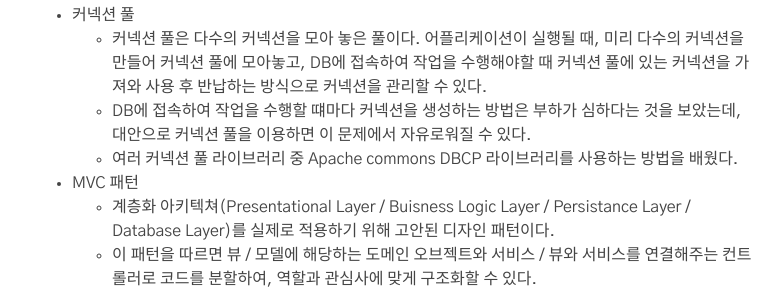
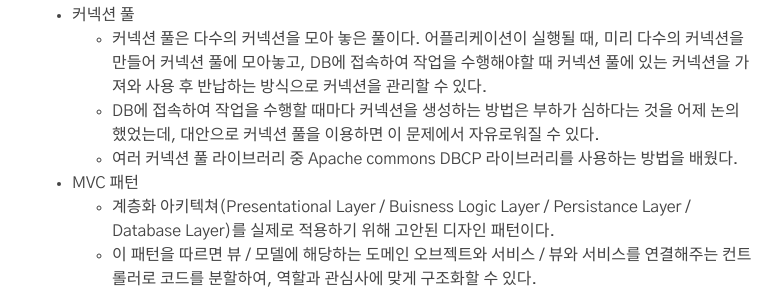
Before and after one commit to 0tak2/T0L, a Jekyll site: the page built from _posts/2022-12-29-2022년-12월-29일의-배움.md, in a window 1280 px wide. Shown: the part 277-569 px from the top of the page, without its empty margins (248-1029 px from the left). Built offline with Jekyll 4.4.1, drawn with Linux system fonts in a browser that asks for light colours.

Commit message:
Update 2022-12-29-2022년-12월-29일의-배움.md

```diff
--- a/_posts/2022-12-29-2022년-12월-29일의-배움.md
+++ b/_posts/2022-12-29-2022년-12월-29일의-배움.md
@@ -9,7 +9,7 @@ tags:
 - [오늘](https://github.com/0tak2/KOSAjava/tree/main/Notes/2022-12-29)은 커넥션 풀과 MVC 패턴에 대해 배웠다.
 - 커넥션 풀
   - 커넥션 풀은 다수의 커넥션을 모아 놓은 풀이다. 어플리케이션이 실행될 때, 미리 다수의 커넥션을 만들어 커넥션 풀에 모아놓고, DB에 접속하여 작업을 수행해야할 때 커넥션 풀에 있는 커넥션을 가져와 사용 후 반납하는 방식으로 커넥션을 관리할 수 있다.
-  - DB에 접속하여 작업을 수행할 떄마다 커넥션을 생성하는 방법은 부하가 심하다는 것을 보았는데, 대안으로 커넥션 풀을 이용하면 이 문제에서 자유로워질 수 있다.
+  - DB에 접속하여 작업을 수행할 때마다 커넥션을 생성하는 방법은 부하가 심하다는 것을 어제 논의했었는데, 대안으로 커넥션 풀을 이용하면 이 문제에서 자유로워질 수 있다.
   - 여러 커넥션 풀 라이브러리 중 Apache commons DBCP 라이브러리를 사용하는 방법을 배웠다.
 - MVC 패턴
   - 계층화 아키텍쳐(Presentational Layer / Buisness Logic Layer / Persistance Layer / Database Layer)를 실제로 적용하기 위해 고안된 디자인 패턴이다.
```
